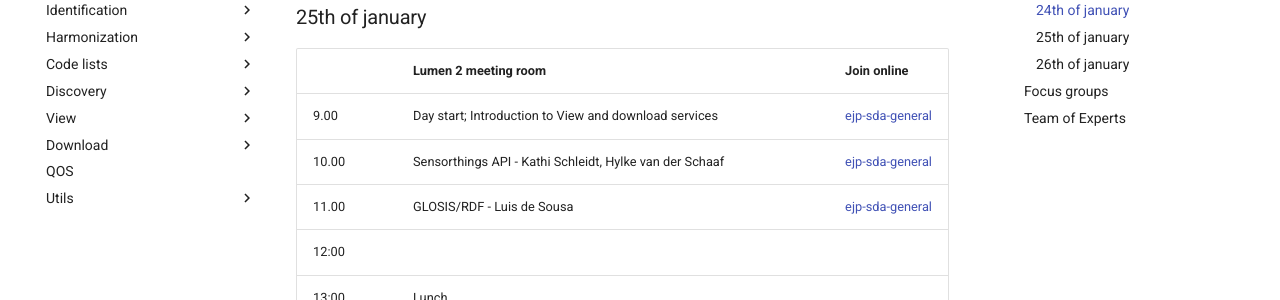
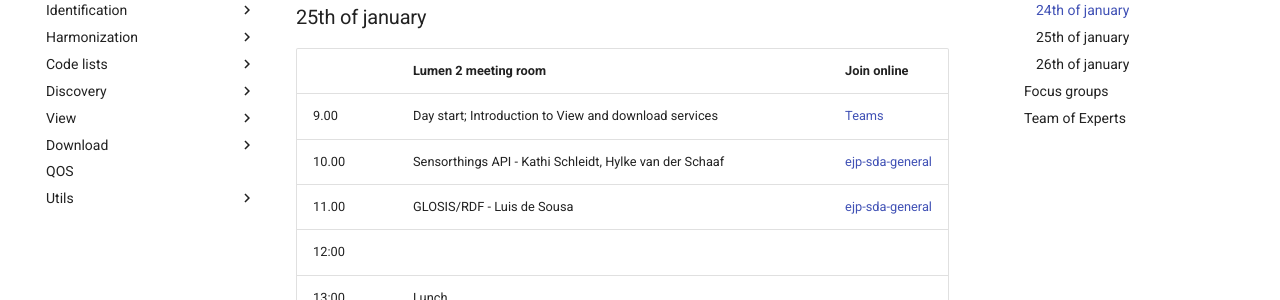
Before and after one commit to ejpsoil/soildata-assimilation-guidance, an MkDocs documentation site: the page built from docs/masterclass/index.md, in a window 1280 px wide and 900 px high, scrolled down 1097 px. Shown: the part 152-452 px from the top of the window. Built offline with MkDocs 1.6.1 and Material for MkDocs 9.7.7, drawn with Linux system fonts in a browser that asks for light colours; comment, search, counter and statistics services are not loaded.

Commit message:
Update index.md

```diff
--- a/docs/masterclass/index.md
+++ b/docs/masterclass/index.md
@@ -32,7 +32,7 @@ The live meetings are facilitated by [Waag](https://waag.org) via the [jitsi sof
 
 | | Lumen 2 meeting room | Join online |
 | --- | --- | --- |
-| 9.00 | Day start; Introduction to View and download services | [ejp-sda-general](https://meet.waag.org/ejp-sda-general) |
+| 9.00 | Day start; Introduction to View and download services |[Teams](https://teams.microsoft.com/l/meetup-join/19:meeting_OTY4ZWQ4NGYtYmI1Mi00NjliLThkMTUtOGU1Zjg0OTI4ZWYw@thread.v2/0?context=%7B%22Tid%22:%2227d137e5-761f-4dc1-af88-d26430abb18f%22,%22Oid%22:%224af21b12-8edb-458f-8178-fc83b6e0aa47%22%7D) |
 | 10.00 | Sensorthings API - Kathi Schleidt, Hylke van der Schaaf | [ejp-sda-general](https://meet.waag.org/ejp-sda-general) |
 | 11.00 | GLOSIS/RDF - Luis de Sousa | [ejp-sda-general](https://meet.waag.org/ejp-sda-general) |
 | 12:00 | | |
```
